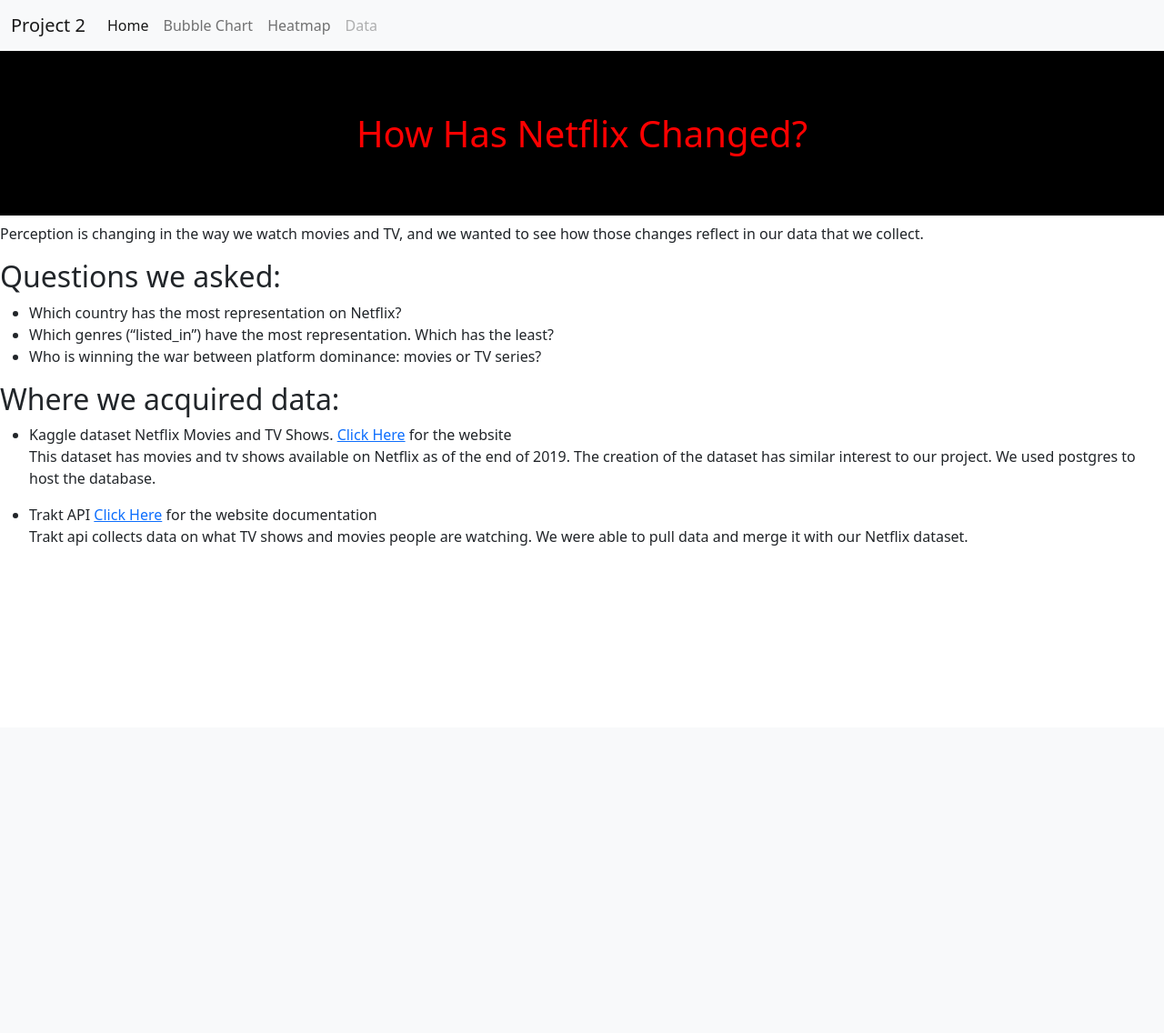
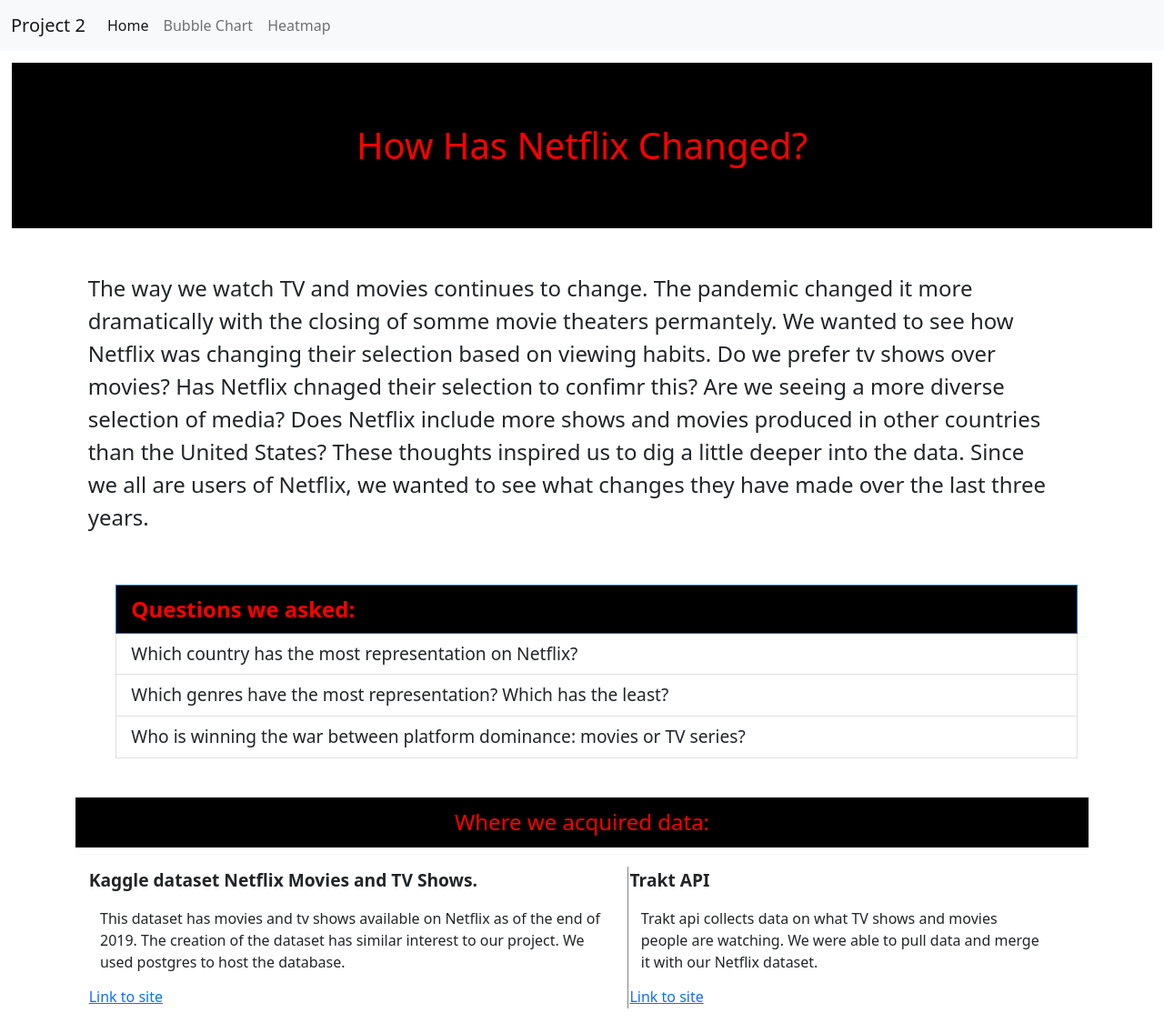
Before and after one commit to doublealogic/Diversity-In-Netflix, a Flask app: page / in a window 1280 px wide. Shown: the whole page at 91% size. Before the commit the page ends 600 px from the top, so only its background shows below. Run offline with Flask 2, Linux system fonts and the light colour scheme.

Commit message:
html final

```diff
--- a/static/css/style.css
+++ b/static/css/style.css
@@ -4,3 +4,7 @@
     color: red;
     padding: 50pt;
   }
+
+.row {
+  padding: 10pt;
+  }
--- a/templates/bubble.html
+++ b/templates/bubble.html
@@ -4,3 +4,5 @@
     Bubble Chart
 </h1>
 {% endblock %}
+
+<script src="/js/script.js"></script>
--- a/templates/heatmp.html
+++ b/templates/heatmap.html
@@ -4,3 +4,5 @@
     Heatmap
 </h1>
 {% endblock %}
+
+<script src="/js/script.js"></script>
--- a/templates/index.html
+++ b/templates/index.html
@@ -7,7 +7,7 @@
     <!-- Bootstrap -->
     <link href="https://cdn.jsdelivr.net/npm/bootstrap@5.0.0-beta1/dist/css/bootstrap.min.css" rel="stylesheet" integrity="sha384-giJF6kkoqNQ00vy+HMDP7azOuL0xtbfIcaT9wjKHr8RbDVddVHyTfAAsrekwKmP1" crossorigin="anonymous">
     <!-- Custom CSS -->
-    <link rel="stylesheet" type="text/css" href="static/css/style.css">
+    <link rel="stylesheet" type="text/css" href="/static/css/style.css">
     <title>Netflix Viewing habits</title>
 </head>
 <body>
@@ -16,52 +16,94 @@
 
     {% block main %}
     <div class = "container=fluid">
-        <div class = "topofpage">
-        <h1>
-            How Has Netflix Changed?
-         </h1>
-             <p>
-            Perception is changing in the way we watch movies and TV, and we wanted to see how those changes reflect in our data that we collect.
-            </p>
+        <div class= "container-large">
+            <div class= "row">
+                <div class = "jumbotron">
+                    <h1>
+                        How Has Netflix Changed?
+                    </h1>
+                </div>
+            </div>
         </div>
-        <div class = "questions">
-            <h2>
-                Questions we asked:
-            </h2>
-            <div class = "listq">
-                <ul>
-                    <li>Which country has the most representation on Netflix? </li>
-                    <li>Which genres (“listed_in”) have the most representation. Which has the least?</li>
-                    <li>Who is winning the war between platform dominance: movies or TV series?</li>
 
-                </ul>
+        <div class= "container">
+            <div class= "row">
+                <div class = "row align-items-center">
+                    <div class= "col align-self-center">
+                        <p style= "font-size:x-large;">
+                            The way we watch TV and movies continues to change. The pandemic changed it more dramatically with the closing of somme movie theaters permantely.
+                            We wanted to see how Netflix was changing their selection based on viewing habits. Do we prefer tv shows over movies? Has Netflix chnaged their
+                            selection to confimr this? Are we seeing a more diverse selection of media? Does Netflix include more shows and movies produced in other countries
+                            than the United States? These thoughts inspired us to dig a little deeper into the data. Since we all are users of Netflix, we wanted to see what
+                            changes they have made over the last three years.
+                        </p>
+                    </div>
+                </div>
             </div>
+        </div>
 
+
+        <div class= "container">
+            <div class= "row">
+                <div class= "col align-self-center">
+                    <ul class="list-group-questions">
+                        <li class="list-group-item active" style="background-color: black; color:red; font-size:x-large; font-weight: 600;" aria-current="true">Questions we asked:</li>
+                        <li class="list-group-item" style= "font-size: larger;">Which country has the most representation on Netflix?</li>
+                        <li class="list-group-item" style= "font-size: larger;">Which genres have the most representation? Which has the least?</li>
+                        <li class="list-group-item" style= "font-size: larger;">Who is winning the war between platform dominance: movies or TV series?</li>
+                    </ul>
+                </div>
+            </div>
         </div>
-        <div class = "datagathering">
-            <h2>
-                Where we acquired data:
-            </h2>
-            <div class = "listd">
-                <ul>
-                    <li> Kaggle dataset Netflix Movies and TV Shows.
-                        <a class="link" href="https://www.kaggle.com/shivamb/netflix-shows?select=netflix_titles.csv">Click Here</a>
-                        for the website
-                        <p>
-                           This dataset has movies and tv shows available on Netflix as of the end of 2019. The creation of the dataset has similar interest to our project. We used postgres to host the database.
-                        </p>
-                    </li>
-
-                    <li> Trakt API
-                        <a class= "link" href= "https://trakt.docs.apiary.io/#"> Click Here</a>
-                        for the website documentation
-                        <p>Trakt api collects data on what TV shows and movies people are watching. We were able to pull data and merge it with our Netflix dataset.  </p>
-                    </li>
-                </ul>
-            </div>
 
 
 
+
+
+         <div class= "container">
+            <div class= "row">
+
+                    <h2 style= "color: red; background-color: black; font-size: x-large; padding: 10pt;text-align: center;">
+                        Where we acquired data:
+                    </h2>
+                        <div class= "row justify-content-center">
+                            <div class = "col align-self-center">
+                                <table>
+                                    <tr>
+                                        <th style= "font-size: larger; border-right: 1px solid gray;">
+                                            Kaggle dataset Netflix Movies and TV Shows.
+                                        </th>
+                                        <th style= "font-size: larger;">
+                                            Trakt API
+                                        </th>
+                                    </tr>
+
+                                    <tr>
+                                        <td style="border-right: 1px solid gray; padding:10pt;">
+                                            This dataset has movies and tv shows available on Netflix as of the end of 2019.
+                                            The creation of the dataset has similar interest to our project. We used postgres
+                                            to host the database.
+                                        </td>
+                                        <td style= "padding:10pt;">
+                                            Trakt api collects data on what TV shows and movies people are watching. We were able to pull data and merge it with our Netflix dataset.
+                                        </td>
+                                    </tr>
+
+                                    <tr>
+                                        <td style="border-right: 1px solid gray">
+                                            <a class="link" href="https://www.kaggle.com/shivamb/netflix-shows?select=netflix_titles.csv">Link to site</a>
+
+                                        </td>
+                                        <td>
+                                            <a class= "link" href= "https://trakt.docs.apiary.io/#"> Link to site</a>
+
+                                        </td>
+                                    </tr>
+                                </table>
+                            </div>
+                        </div>
+                </div>
+            </div>
         </div>
     </div>
     {% endblock %}
--- a/templates/navbar.html
+++ b/templates/navbar.html
@@ -9,7 +9,6 @@
         <a class="nav-link active" aria-current="page" href="/">Home</a>
         <a class="nav-link" href="/bubble">Bubble Chart</a>
         <a class="nav-link" href="/heatmap">Heatmap</a>
-        <a class="nav-link disabled" href="/data">Data</a>
       </div>
     </div>
   </div>
```
Also changed, not shown: css/style.css (deleted).
